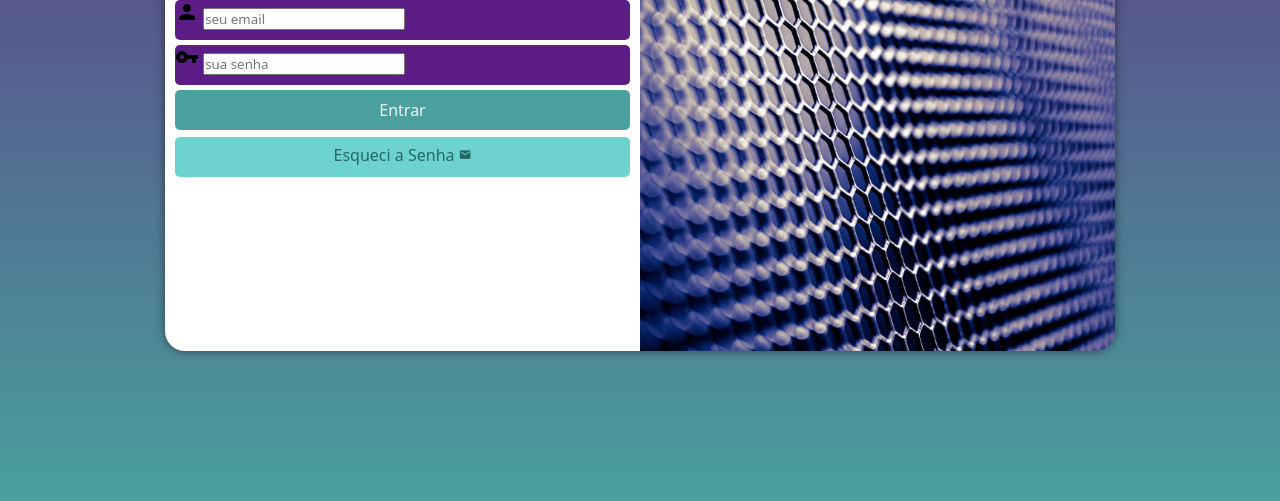
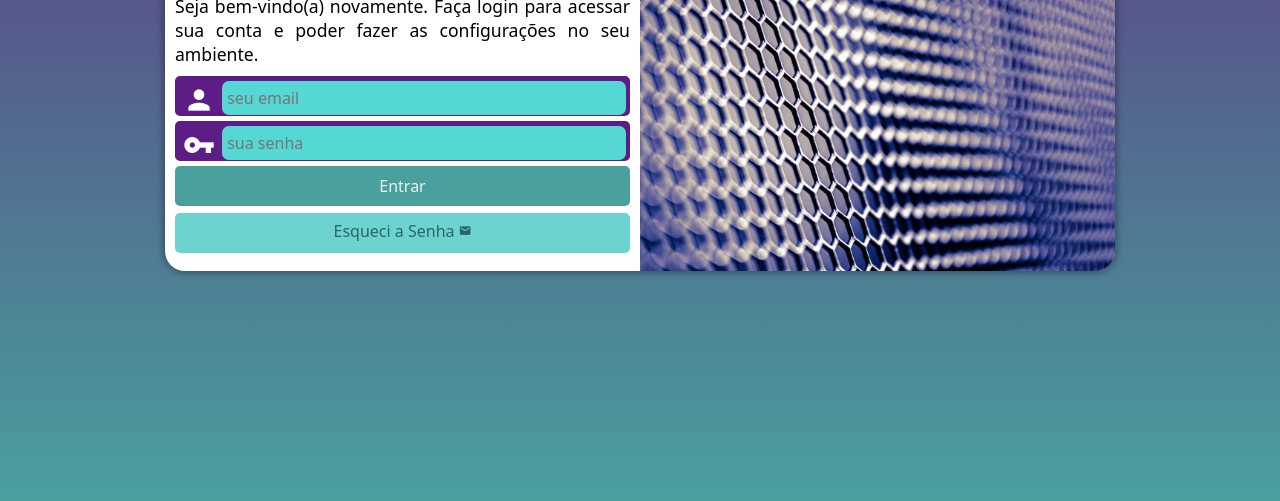
Before and after one commit to Taylan77/projeto-login, a plain HTML site: page index.html in a window 1280 px wide. Shown: the part 299-800 px from the top of the page. Drawn offline with Linux system fonts and the light colour scheme.

Commit message:
Projeto concluido

```diff
--- a/estilos/media-query.css
+++ b/estilos/media-query.css
@@ -17,6 +17,7 @@ Telas grandes: acima de 1200px
 
     #login{
         width: 80vw;
+        height: 290px;
     }
 
     #login #imagem{
@@ -29,6 +30,10 @@ Telas grandes: acima de 1200px
         float: right;
         width: 70%;
     }
+
+    #formulario p{
+        font-size: 1em;
+    }
 }
 
 @media screen and (min-width: 992px) {
@@ -39,6 +44,7 @@ Telas grandes: acima de 1200px
 
     #login{
         width: 950px;
+        height: 340px;
     }
 
     #login #imagem{
@@ -57,6 +63,7 @@ Telas grandes: acima de 1200px
     }
 
     #formulario p{
-        font-size: 1.2em;
+        font-size: 1.1em;
+        margin: 10px 0px;
     }
 }
--- a/estilos/style.css
+++ b/estilos/style.css
@@ -15,7 +15,7 @@
 }
 
 body, html{
-    background-image: linear-gradient(to bottom, #592d77d4, #5c1e86);
+    background-color: #6b19a1;
     height: 100vh;
     width: 100vw;
 }
@@ -68,6 +68,7 @@ main{
 form .campo{
     display: block;
     background-color: #5c1e86;
+    border: 3px solid #5c1e86;
     width: 100%;
     height: 40px;
     border-radius: 5px;
@@ -76,6 +77,30 @@ form .campo{
 
 form label{
     display: none;
+}
+
+.campo i{
+    color: white;
+    /* background-color: black; */
+    width: 40px;
+    font-size: 2em;
+    padding: 5px;
+}
+
+.campo input{
+    background-color: #55d7d3;
+    font-size: 1em;
+    width: calc(100% - 45px);
+    transform: translateY(-12px);
+    height: 100%;
+    border: none;
+    border-radius: 7px;
+    padding: 5px;
+
+}
+
+.campo input:focus-within{
+    background-color: #93fffb;
 }
 
 form input[type=submit] {
```
